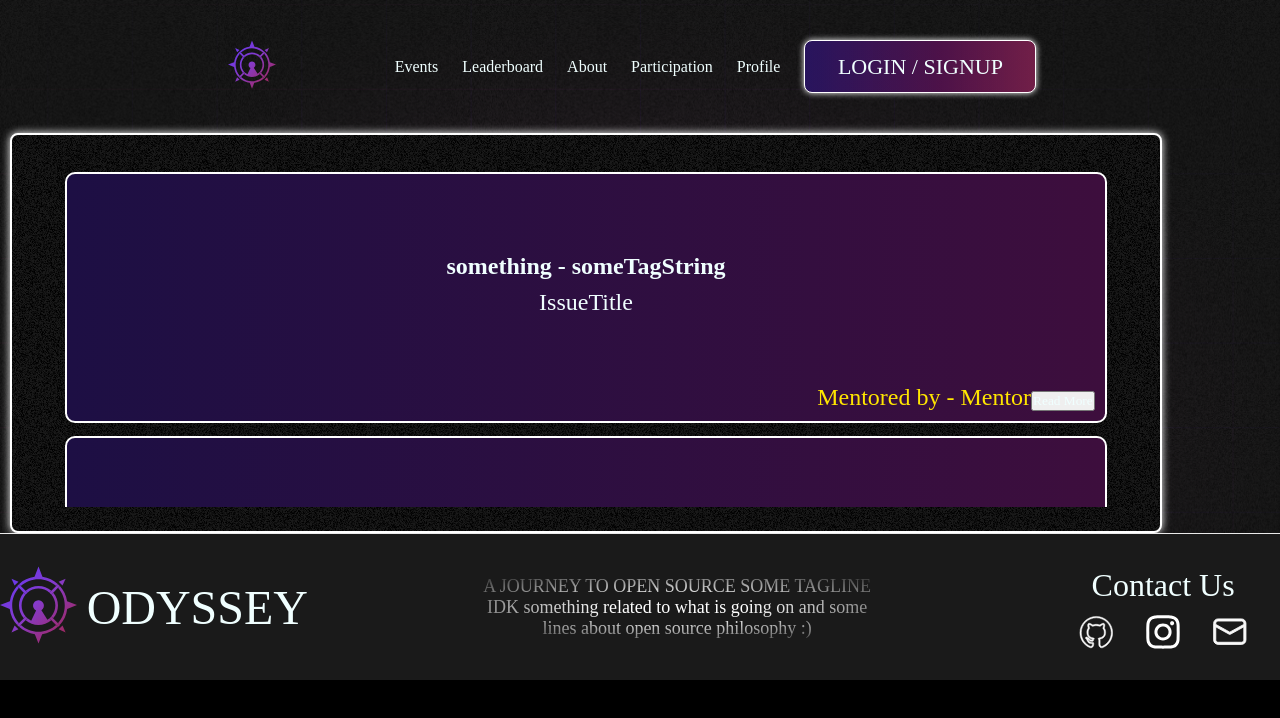
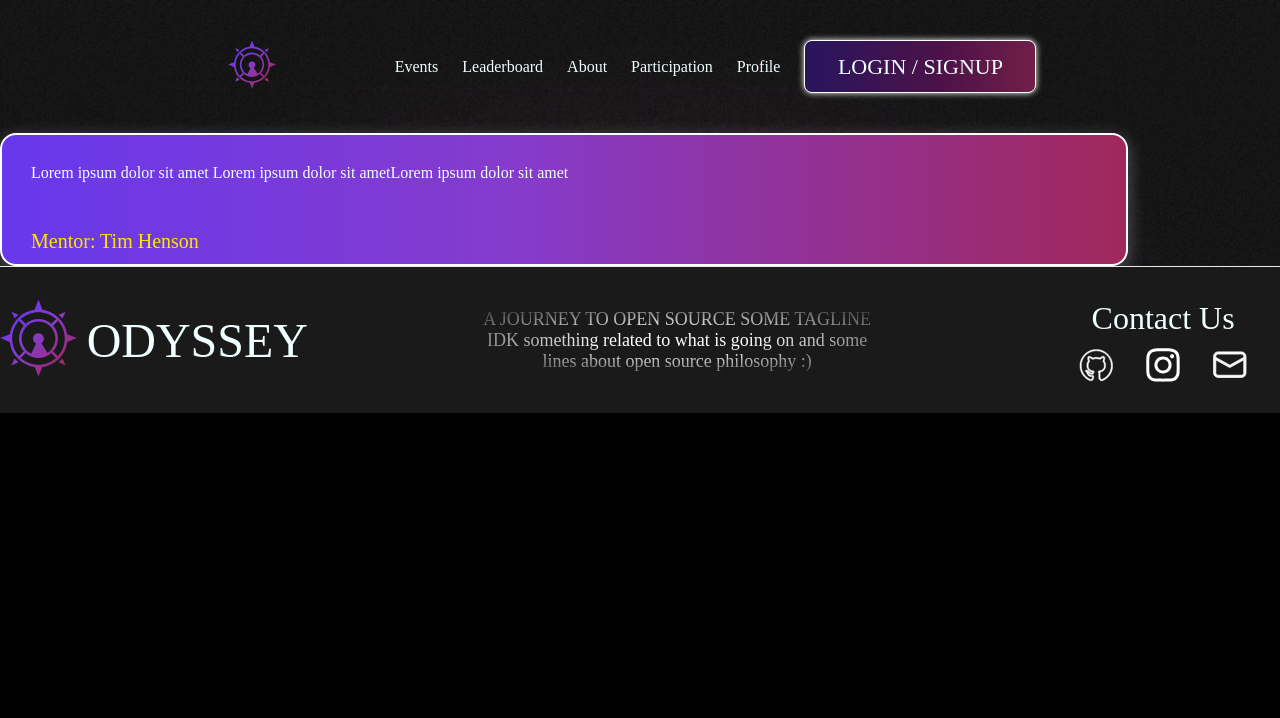
Before and after one commit to sdslabs/odyssey, a Next.js app in the folder frontend/: page /participation in a window 1280 px wide. Shown: the top 718 px of the page. Built offline with nearby package versions, Linux system fonts and the light colour scheme; no server answers; a web font is replaced by a local one.

Commit message:
evert "Make Repo List Dynamic"
This reverts commit 668cd78a53ba0a07fc50d6dbac2f8e8ae1b51704.

```diff
--- a/frontend/components/RepoComponent.js
+++ b/frontend/components/RepoComponent.js
@@ -1,21 +1,19 @@
 import PropTypes from 'prop-types'
 
-const Repo=( {Card} )=>{
+const Repo=( {description, mentor} )=>{
     return (
         <div class="repobox">
             <div class="description">
-            <h4><b>{Card.repoName} - {Card.tag}</b></h4>
-              <p>{Card.issueTitle}</p>
+                {description}
             </div>
             <div class="mentor">
-                Mentored by - {Card.mentor}
-                {Card.claim == false ? <button>Read More</button> : <p>Assigned to - {Card.assignee}</p>}
+                MENTOR: {mentor}
             </div>
         </div>
     )
 }
 
-/* Repo.defaultProp={
+Repo.defaultProp={
     description:"Lorem ipsum dolor sit amet Lorem ipsum dolor sit ametLorem ipsum dolor sit amet Lorem ipsum dolor sit amet Lorem ipsum dolor sit ametLorem ipsum ",
     mentor: "VANSH UPPAl"
 }
@@ -23,5 +21,5 @@
 Repo.defaultProp={
     description: PropTypes.string,
     mentor: PropTypes.string
-} */
+}
 export default Repo
--- a/frontend/components/RepoList.js
+++ b/frontend/components/RepoList.js
@@ -1,12 +1,13 @@
 import Repo from './RepoComponent'
+
 
 const ReposToContribute=({list})=>{
     return (
             <div class="repodialogue">
                 <div class="scroll">
-            {list.map((Card) => {
+            {list.map((repo) => {
                 return (
-                    <Repo Card={Card} />
+                    <Repo key={repo.id} description={repo.description} mentor={repo.mentor} />
                 );
             })}
             </div>
--- a/frontend/pages/participation/index.js
+++ b/frontend/pages/participation/index.js
@@ -1,10 +1,9 @@
 import AboutCard from "../../components/AboutCard";
-import Home from "./scrollable";
 
 export default function Participation() {
     return (
       <div>
-        <Home />
+        <AboutCard />
       </div>
     );
   }
--- a/frontend/pages/participation/scrollable.js
+++ b/frontend/pages/participation/scrollable.js
@@ -1,36 +1,23 @@
 import ReposToContribute from '../../components/RepoList';
-import {useState} from 'react';
+
+const Repos=[
+  {mentor:"VANSH UPPAL", description:"Lorem ipsum dolor sit amet Lorem ipsum dolor sit ametLorem ipsum dolor sit amet Lorem ipsum dolor sit amet Lorem ipsum dolor sit ametLorem ipsum  "},
+  {mentor:"VANSH UPPAL", description:"Lorem ipsum dolor sit amet Lorem ipsum dolor sit ametLorem ipsum dolor sit amet Lorem ipsum dolor sit amet Lorem ipsum dolor sit ametLorem ipsum "},
+  {mentor:"VANSH UPPAL", description:"Lorem ipsum dolor sit amet Lorem ipsum dolor sit ametLorem ipsum dolor sit amet Lorem ipsum dolor sit amet Lorem ipsum dolor sit ametLorem ipsum "},
+  {mentor:"VANSH UPPAL", description:"Lorem ipsum dolor sit amet Lorem ipsum dolor sit ametLorem ipsum dolor sit amet Lorem ipsum dolor sit amet Lorem ipsum dolor sit ametLorem ipsum "},
+  {mentor:"VANSH UPPAL", description:"Lorem ipsum dolor sit amet Lorem ipsum dolor sit ametLorem ipsum dolor sit amet Lorem ipsum dolor sit amet Lorem ipsum dolor sit ametLorem ipsum "},
+  {mentor:"VANSH UPPAL", description:"Lorem ipsum dolor sit amet Lorem ipsum dolor sit ametLorem ipsum dolor sit amet Lorem ipsum dolor sit amet Lorem ipsum dolor sit ametLorem ipsum "},
+  {mentor:"VANSH UPPAL", description:"Lorem ipsum dolor sit amet Lorem ipsum dolor sit ametLorem ipsum dolor sit amet Lorem ipsum dolor sit amet Lorem ipsum dolor sit ametLorem ipsum "},
+  {mentor:"VANSH UPPAL", description:"Lorem ipsum dolor sit amet Lorem ipsum dolor sit ametLorem ipsum dolor sit amet Lorem ipsum dolor sit amet Lorem ipsum dolor sit ametLorem ipsum "},
+  {mentor:"VANSH UPPAL", description:"Lorem ipsum dolor sit amet Lorem ipsum dolor sit ametLorem ipsum dolor sit amet Lorem ipsum dolor sit amet Lorem ipsum dolor sit ametLorem ipsum "},
+  {mentor:"VANSH UPPAL", description:"Lorem ipsum dolor sit amet Lorem ipsum dolor sit ametLorem ipsum dolor sit amet Lorem ipsum dolor sit amet Lorem ipsum dolor sit ametLorem ipsum "}
+]
 
 export default function Home() {
-  const [CardData, setCardData] = useState([
-    {
-      repoName: 'something',
-      tag: 'someTagString',
-      issueTitle: 'IssueTitle',
-      mentor: 'Mentor',
-      claim: false,
-      assignee: 'somedude'
-    },
-    {
-      repoName: 'something',
-      tag: 'someTagString',
-      issueTitle: 'IssueTitle',
-      mentor: 'Mentor',
-      claim: true,
-      assignee: 'somedude'
-    },
-    {
-      repoName: 'something',
-      tag: 'someTagString',
-      issueTitle: 'IssueTitle',
-      mentor: 'Mentor',
-      claim: false,
-      assignee: 'somedude'
-    }
-  ]);
+
   return (
     <div>
-        <ReposToContribute list={CardData}/>
+        <ReposToContribute list={Repos}/>
     </div>
   );
 }
```
Also changed, not shown: frontend/pages/events/index.js (+29 -0 lines).
